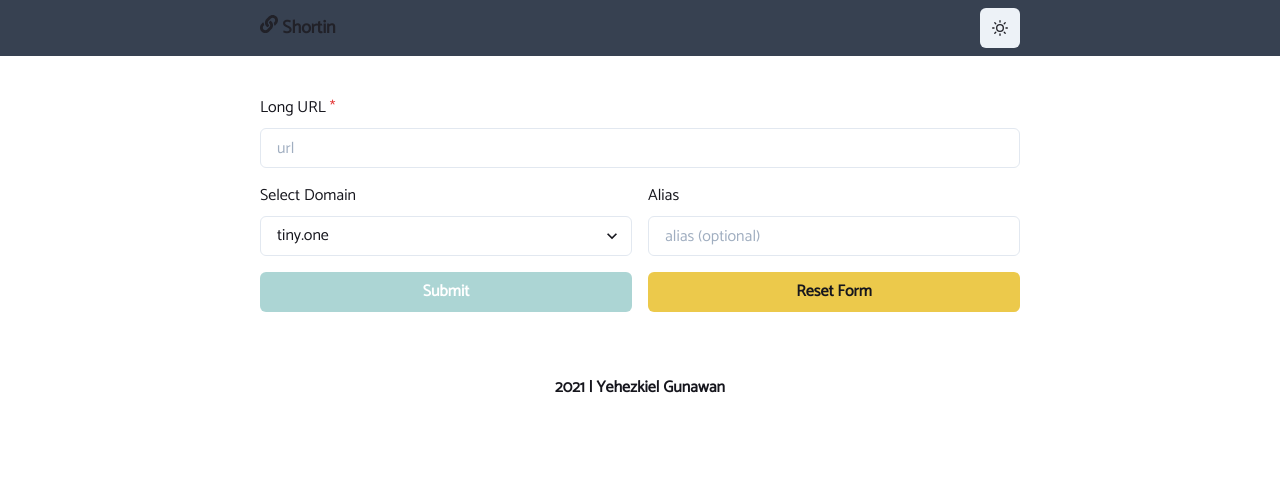
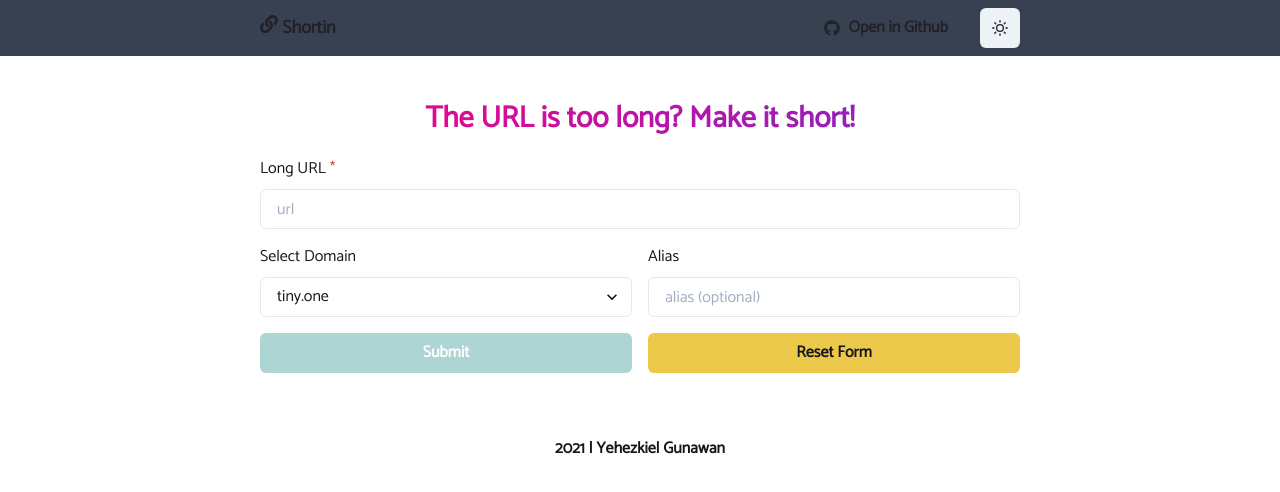
Before and after one commit to yehezkielgunawan/yehez-shortin, a Next.js app: page / in a window 1280 px wide. Shown: the top 492 px of the page. Built offline with nearby package versions, Linux system fonts and the light colour scheme; no server answers.

Commit message:
style(HeaderComponent & index.tsx): :art: Add link to github repo and add title on index.tsx

```diff
--- a/src/components/layout/HeaderComponent.tsx
+++ b/src/components/layout/HeaderComponent.tsx
@@ -1,8 +1,9 @@
+import { Button, IconButton } from "@chakra-ui/button";
 import { useColorMode } from "@chakra-ui/color-mode";
 import Icon from "@chakra-ui/icon";
 import { Box, Flex, Text } from "@chakra-ui/layout";
 import React from "react";
-import { FaLink } from "react-icons/fa";
+import { FaGithub, FaLink } from "react-icons/fa";
 
 import { useDesktopWidthCheck } from "functions/helpers/desktopWidthChecker";
 
@@ -33,8 +34,28 @@ const HeaderComponent = () => {
         <Text as="a" href="/" fontSize="lg">
           <Icon as={FaLink} /> <b>Shortin</b>
         </Text>
-
-        <DarkModeSwitch />
+        <Flex gridGap={4}>
+          {isDesktopWidth ? (
+            <Button
+              as="a"
+              target="_blank"
+              href="https://github.com/yehezkielgunawan/yehez-shortin"
+              leftIcon={<FaGithub />}
+              variant="ghost"
+            >
+              Open in Github
+            </Button>
+          ) : (
+            <IconButton
+              as="a"
+              target="_blank"
+              href="https://github.com/yehezkielgunawan/yehez-shortin"
+              aria-label="github-icon"
+              icon={<FaGithub />}
+            />
+          )}
+          <DarkModeSwitch />
+        </Flex>
       </Flex>
     </Box>
   );
--- a/src/pages/index.tsx
+++ b/src/pages/index.tsx
@@ -17,6 +17,7 @@ import { FaClipboard } from "react-icons/fa";
 
 import { useAppToast } from "components/ui/AppToast";
 import Main from "components/wrapper/Main";
+import { useDesktopWidthCheck } from "functions/helpers/desktopWidthChecker";
 import isValidURL from "functions/helpers/isValidURL";
 import { submitUrl } from "functions/lib/fetcher";
 import { LinkContent, LinkInput } from "functions/lib/types";
@@ -25,6 +26,7 @@ import { INITIAL_SUBMIT_LINK } from "types/submitForm";
 const Index = () => {
   const [urlRes, setUrlRes] = useState<string>("");
   const toast = useAppToast();
+  const isDesktopWidth = useDesktopWidthCheck();
   const {
     values,
     errors,
@@ -90,6 +92,15 @@ const Index = () => {
 
   return (
     <Main>
+      <Text
+        bgGradient="linear(to-l, #7928CA, #FF0080)"
+        bgClip="text"
+        fontSize={isDesktopWidth ? "3xl" : "xl"}
+        fontWeight="extrabold"
+        textAlign="center"
+      >
+        The URL is too long? Make it short!
+      </Text>
       <FormControl isRequired>
         <FormLabel htmlFor="url">Long URL</FormLabel>
         <Input
```
